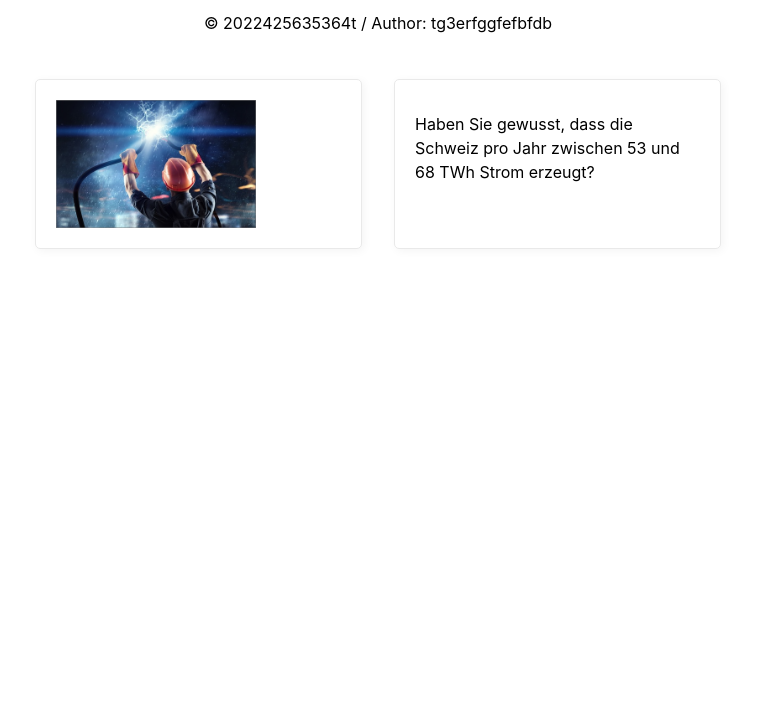
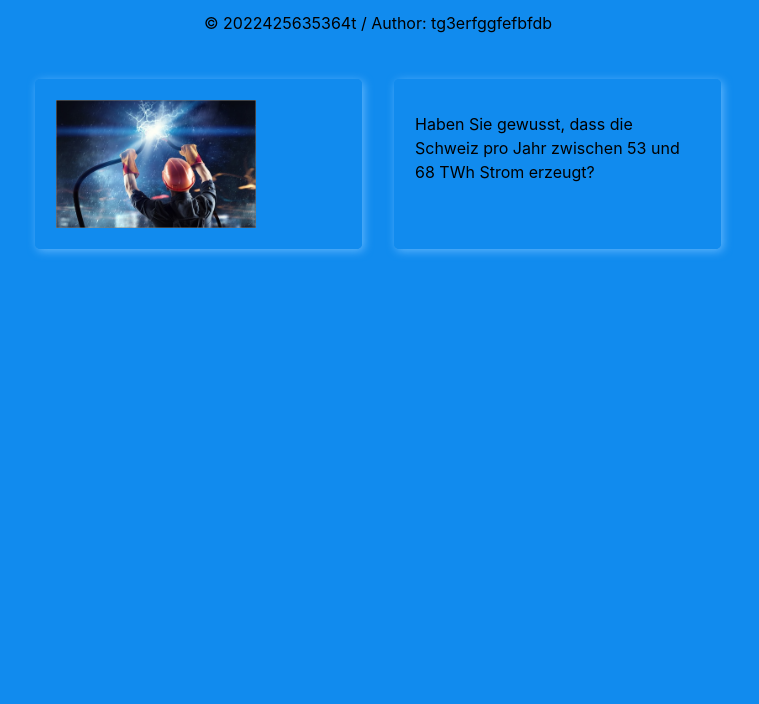
Before and after one commit to kvobbw/ElectricPower, a plain HTML site: page index.html in a window 1280 px wide. Shown: the part 96-800 px from the top of the page, without its empty margins (262-1021 px from the left). Drawn offline with Linux system fonts and the light colour scheme.

Commit message:
changed css base colors

```diff
--- a/css/mvp.css
+++ b/css/mvp.css
@@ -4,15 +4,15 @@
     --active-brightness: 0.85;
     --border-radius: 5px;
     --box-shadow: 2px 2px 10px;
-    --color: #118bee;
-    --color-accent: #118bee15;
-    --color-bg: #fff;
-    --color-bg-secondary: #e9e9e9;
-    --color-link: #118bee;
-    --color-secondary: #920de9;
+    --color: #ee1111;
+    --color-accent: #ee111115;
+    --color-bg: #118bee;
+    --color-bg-secondary: #118bee;
+    --color-link: #ee1111;
+    --color-secondary: #39e90d;
     --color-secondary-accent: #920de90b;
-    --color-shadow: #f4f4f4;
-    --color-table: #118bee;
+    --color-shadow: #61b6fc;
+    --color-table: #ee1111;
     --color-text: #000;
     --color-text-secondary: #999;
     --font-family: -apple-system, BlinkMacSystemFont, "Segoe UI", Roboto, Oxygen-Sans, Ubuntu, Cantarell, "Helvetica Neue", sans-serif;
```
